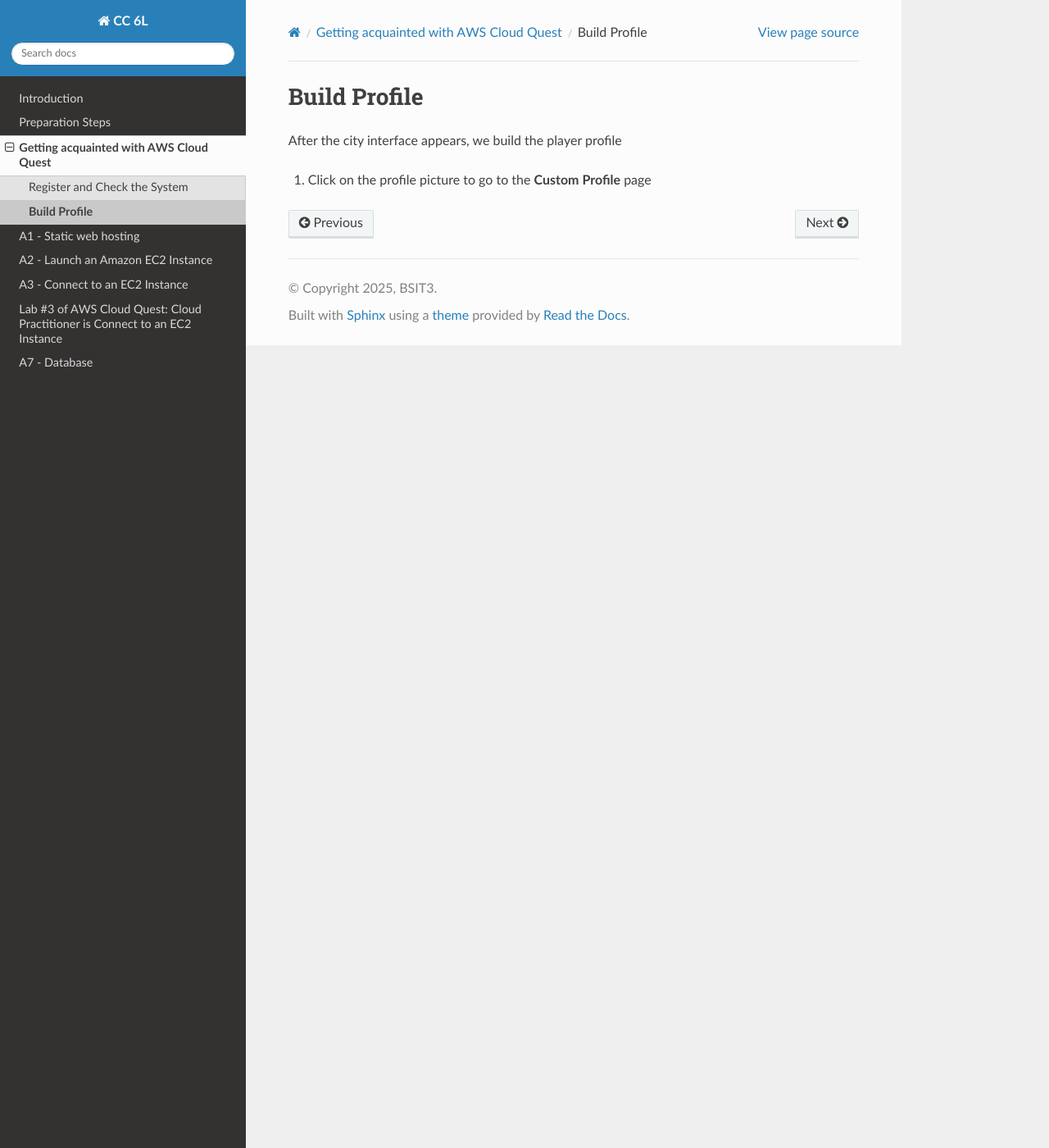
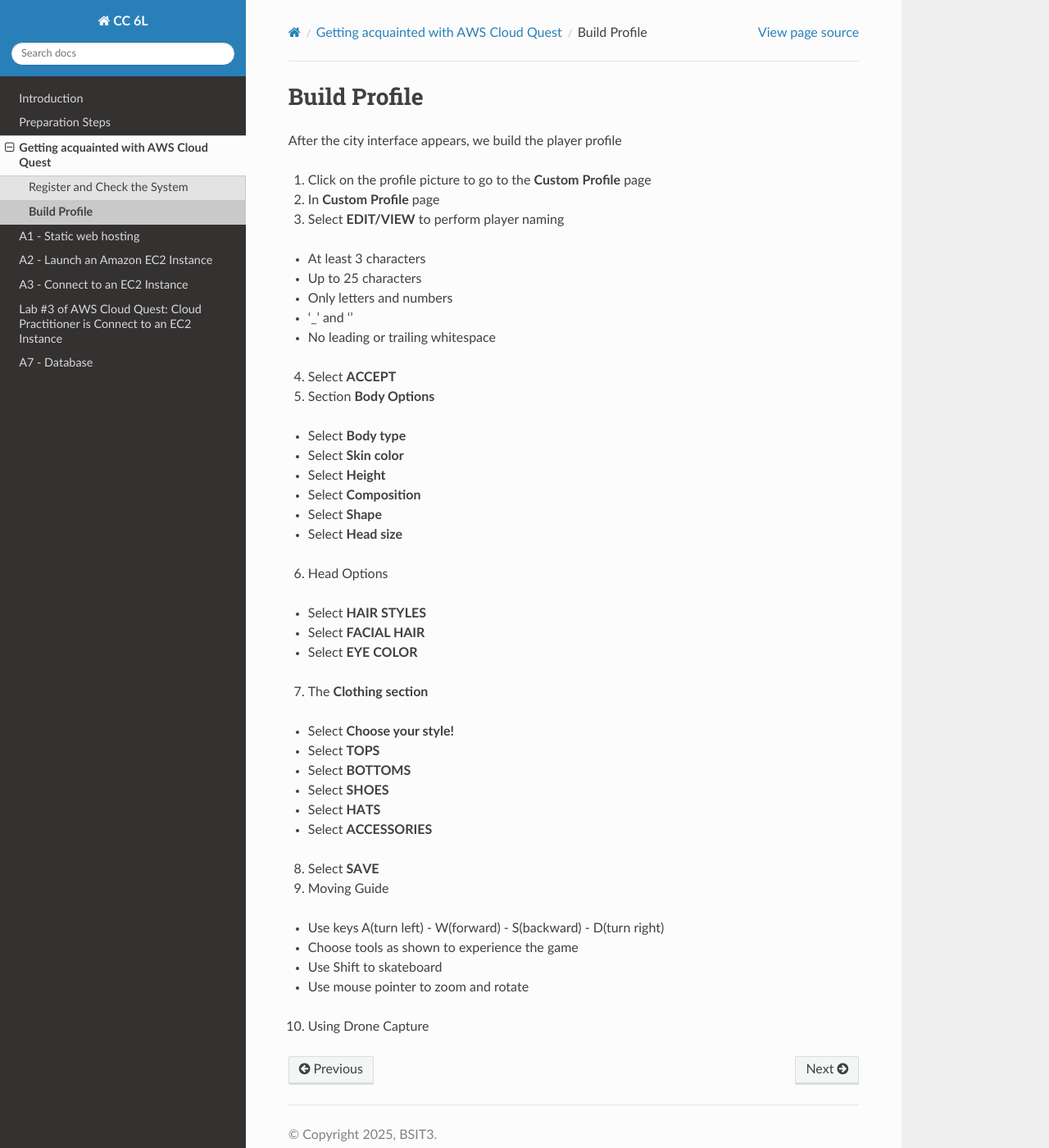
Before and after one commit to user-5005/Aws-Cloud_Practitioner, a Sphinx documentation site: the page built from docs/source/build_profile.rst, in a window 1280 px wide and 1400 px high. Shown: the whole window at 82% size. Built offline with Sphinx 7.4.7 and the Read the Docs theme 3.1.0, drawn with Linux system fonts in a browser that asks for light colours.

Commit message:
Update build_profile.rst

```diff
--- a/docs/source/build_profile.rst
+++ b/docs/source/build_profile.rst
@@ -4,3 +4,54 @@
 After the city interface appears, we build the player profile
 
 1. Click on the profile picture to go to the **Custom Profile** page
+
+
+2. In **Custom Profile** page
+
+
+3. Select **EDIT/VIEW** to perform player naming
+
+- At least 3 characters
+- Up to 25 characters
+- Only letters and numbers
+- ‘_’ and '’
+- No leading or trailing whitespace
+
+4. Select **ACCEPT**
+
+
+5. Section **Body Options**
+
+- Select **Body type**
+- Select **Skin color**
+- Select **Height**
+- Select **Composition**
+- Select **Shape**
+- Select **Head size**
+
+6. Head Options
+
+- Select **HAIR STYLES**
+- Select **FACIAL HAIR**
+- Select **EYE COLOR**
+
+
+7. The **Clothing section**
+
+- Select **Choose your style!**
+- Select **TOPS**
+- Select **BOTTOMS**
+- Select **SHOES**
+- Select **HATS**
+- Select **ACCESSORIES**
+
+8. Select **SAVE**
+
+9. Moving Guide
+
+- Use keys A(turn left) - W(forward) - S(backward) - D(turn right)
+- Choose tools as shown to experience the game
+- Use Shift to skateboard
+- Use mouse pointer to zoom and rotate
+
+10. Using Drone Capture
```
